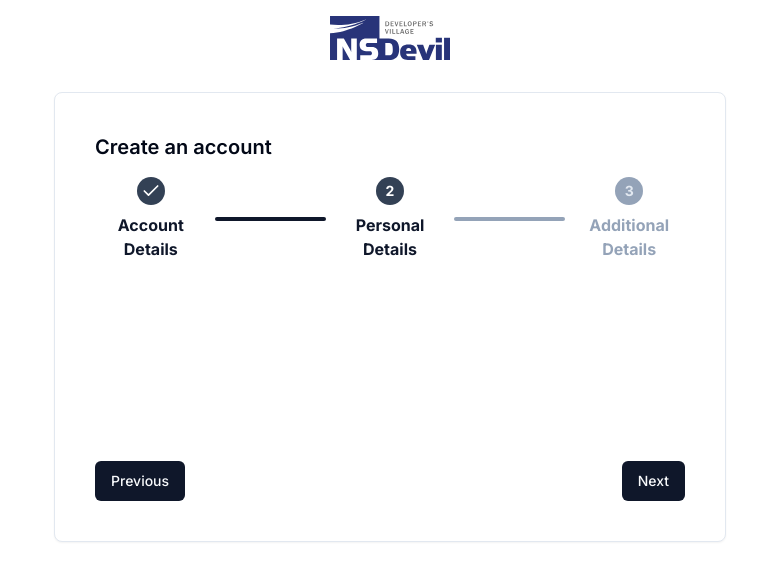
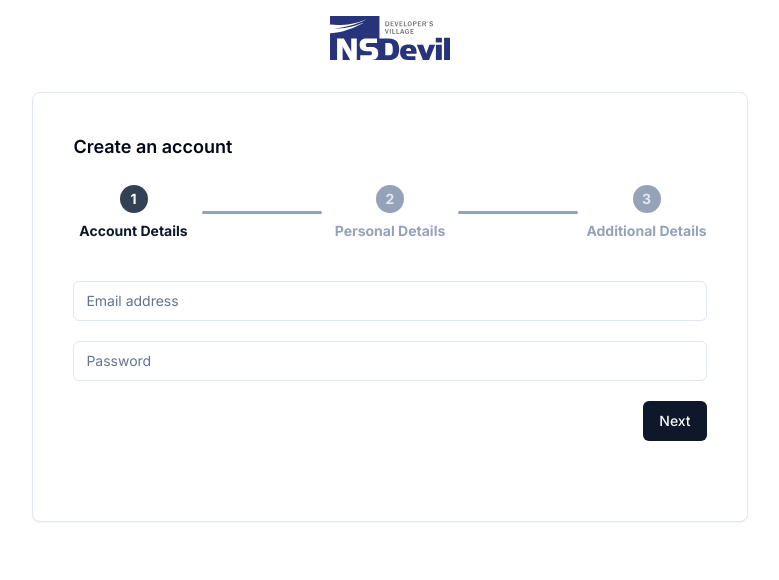
Before and after one commit to prasannakarki77/ns-devil, a Next.js app: page /register in a window 1280 px wide. Shown: the top 580 px of the page, without its empty margins (250-1029 px from the left). Built offline with nearby package versions, Linux system fonts and the light colour scheme.

Commit message:
refactored form in register page

```diff
--- a/app/page.tsx
+++ b/app/page.tsx
@@ -1,10 +1,9 @@
 import ClientOnly from "@/components/ClientOnly";
 import { SignInForm } from "@/components/forms/SignInForm";
-import Image from "next/image";
 
 export default function Home() {
   return (
-    <main className="flex min-h-screen flex-col items-center gap-10 p-4">
+    <main className="flex min-h-screen flex-col items-center gap-10 p-4 mt-[10vh]">
       <ClientOnly>
         <SignInForm />
       </ClientOnly>
--- a/app/register/page.tsx
+++ b/app/register/page.tsx
@@ -1,20 +1,33 @@
 "use client";
 
-import { Button } from "@/components/ui/button";
+import { AccountDetailsForm } from "@/components/forms/AccountDetailsForm";
 import { Card } from "@/components/ui/card";
+import {} from "@/components/ui/form";
+
 import { Check } from "lucide-react";
 import { useState } from "react";
+import toast from "react-hot-toast";
+import * as z from "zod";
 
 const Register = () => {
-  const [active, setActive] = useState(2);
+  const [active, setActive] = useState(1);
 
   const handlePrevious = () => setActive((p) => p - 1);
 
-  const handleNext = () => setActive((p) => p + 1);
+  const handleNext = () => {
+    setActive((p) => p + 1);
+  };
+
+  let currentForm;
+
+  if (active == 1) {
+    currentForm = <AccountDetailsForm onNext={handleNext} />;
+  }
+
   return (
     <div className="p-4 flex justify-center flex-col items-center">
-      <Card className=" max-w-2xl p-10 ">
-        <h1 className="text-xl font-semibold mb-4 max-w-2xl text-left ">
+      <Card className=" max-w-5xl p-10 ">
+        <h1 className="text-lg font-semibold mb-6 max-w-2xl text-left ">
           Create an account
         </h1>
         <div className=" grid grid-cols-5 gap-2 items-center">
@@ -22,27 +35,19 @@ const Register = () => {
           <div
             className={`${
               active >= 2 ? "bg-slate-900" : " bg-slate-400"
-            } h-1 rounded-lg`}
+            } h-[3px] rounded-lg`}
           ></div>
 
           <Progress step={2} title={"Personal Details"} active={active} />
           <div
             className={`${
               active >= 3 ? "bg-slate-900" : " bg-slate-400"
-            } h-1 rounded-lg `}
+            }  h-[3px] rounded-lg `}
           ></div>
 
           <Progress step={3} title={"Additional Details"} active={active} />
         </div>
-        <div className="flex-1 h-[200px]"></div>
-        <div className="flex justify-between">
-          <Button onClick={handlePrevious} disabled={active == 1}>
-            Previous
-          </Button>{" "}
-          <Button onClick={handleNext} disabled={active == 3}>
-            Next
-          </Button>
-        </div>
+        {currentForm}
       </Card>
     </div>
   );
@@ -66,10 +71,11 @@ const Progress: React.FC<{ step: number; active: number; title: string }> = ({
     <span
       className={`${
         active >= step ? " text-slate-900 " : "text-slate-400 "
-      }font-bold`}
+      }font-bold text-sm`}
     >
       {title}
     </span>
   </div>
 );
+
 export default Register;
--- /dev/null
+++ b/components/forms/AccountDetailsForm.tsx
@@ -0,0 +1,91 @@
+"use client";
+
+import { zodResolver } from "@hookform/resolvers/zod";
+import * as z from "zod";
+import { Button } from "@/components/ui/button";
+import {
+  Form,
+  FormControl,
+  FormField,
+  FormItem,
+  FormMessage,
+} from "@/components/ui/form";
+import { FieldValues, SubmitHandler, useForm } from "react-hook-form";
+import { useRouter } from "next/navigation";
+import { Input } from "../ui/input";
+
+const formSchema = z.object({
+  email: z.string().min(1, { message: "Email is required" }).email({
+    message: "Must be a valid email",
+  }),
+  password: z.string().min(6, {
+    message: "Password must be at least 6 characters",
+  }),
+});
+
+export const AccountDetailsForm: React.FC<{ onNext: VoidFunction }> = ({
+  onNext,
+}) => {
+  const router = useRouter();
+
+  const form = useForm<z.infer<typeof formSchema>>({
+    resolver: zodResolver(formSchema),
+    defaultValues: {
+      email: "",
+      password: "",
+    },
+  });
+
+  const {
+    handleSubmit,
+    control,
+    formState: { isSubmitting },
+  } = form;
+
+  const onSubmit: SubmitHandler<FieldValues> = async (data) => {
+    onNext();
+  };
+
+  return (
+    <Form {...form}>
+      <form onSubmit={handleSubmit(onSubmit)} className="space-y-5 my-10">
+        <FormField
+          control={control}
+          name="email"
+          render={({ field }) => (
+            <FormItem>
+              <FormControl>
+                <Input type="email" placeholder="Email address" {...field} />
+              </FormControl>
+              <FormMessage />
+            </FormItem>
+          )}
+        />
+        <FormField
+          control={control}
+          name="password"
+          render={({ field }) => (
+            <FormItem>
+              <FormControl>
+                <Input type="password" placeholder="Password" {...field} />
+              </FormControl>
+              <FormMessage />
+            </FormItem>
+          )}
+        />
+        {/* <div className="flex justify-between">
+          <Button onClick={handlePrevious} disabled={active == 1}>
+              Previous
+            </Button>{" "}
+
+               <Button onClick={onNext} disabled={active == 3}>
+              Next
+            </Button>
+        </div> */}
+        <div className="flex justify-end">
+          <Button type="submit">Next</Button>
+        </div>
+      </form>
+    </Form>
+  );
+};
```
